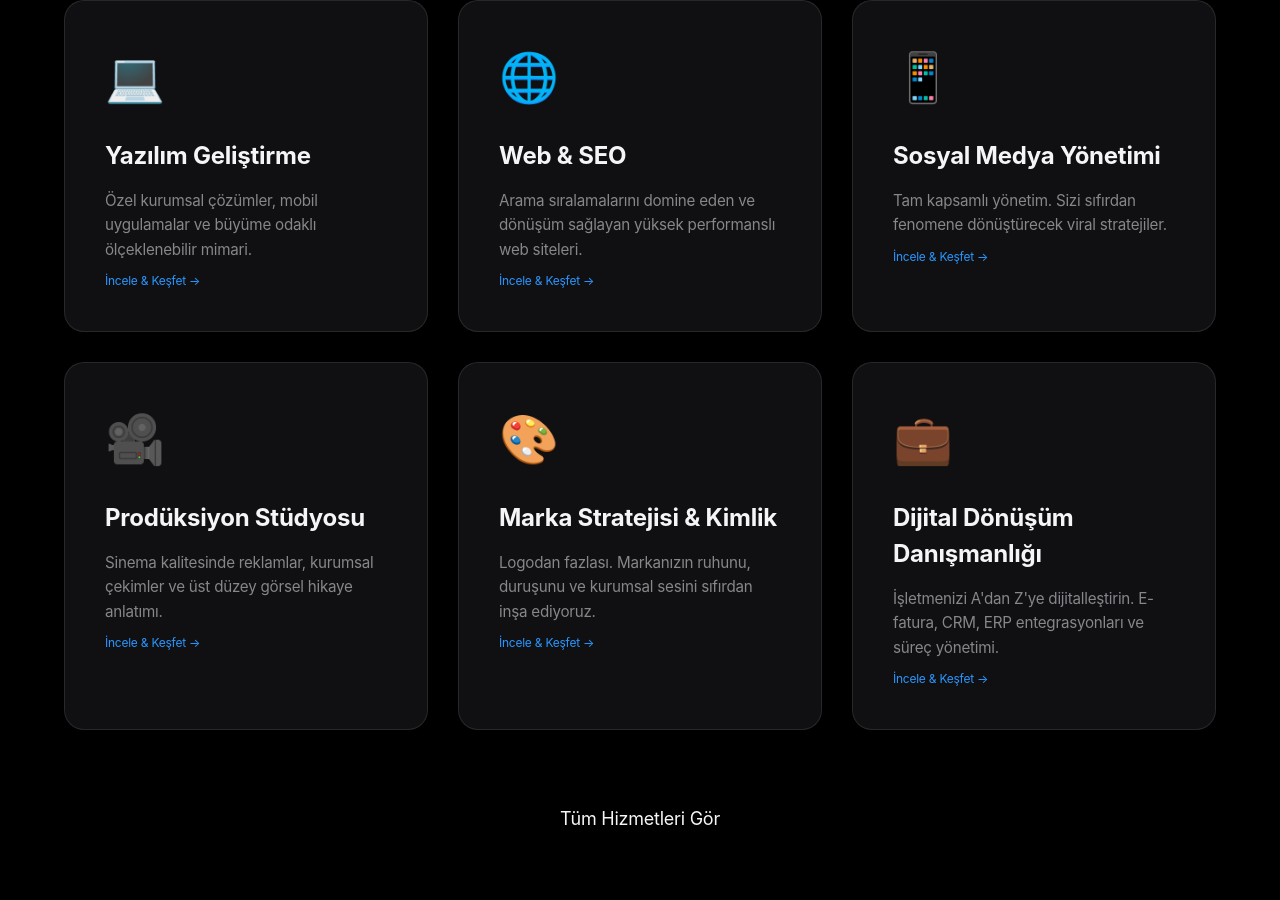
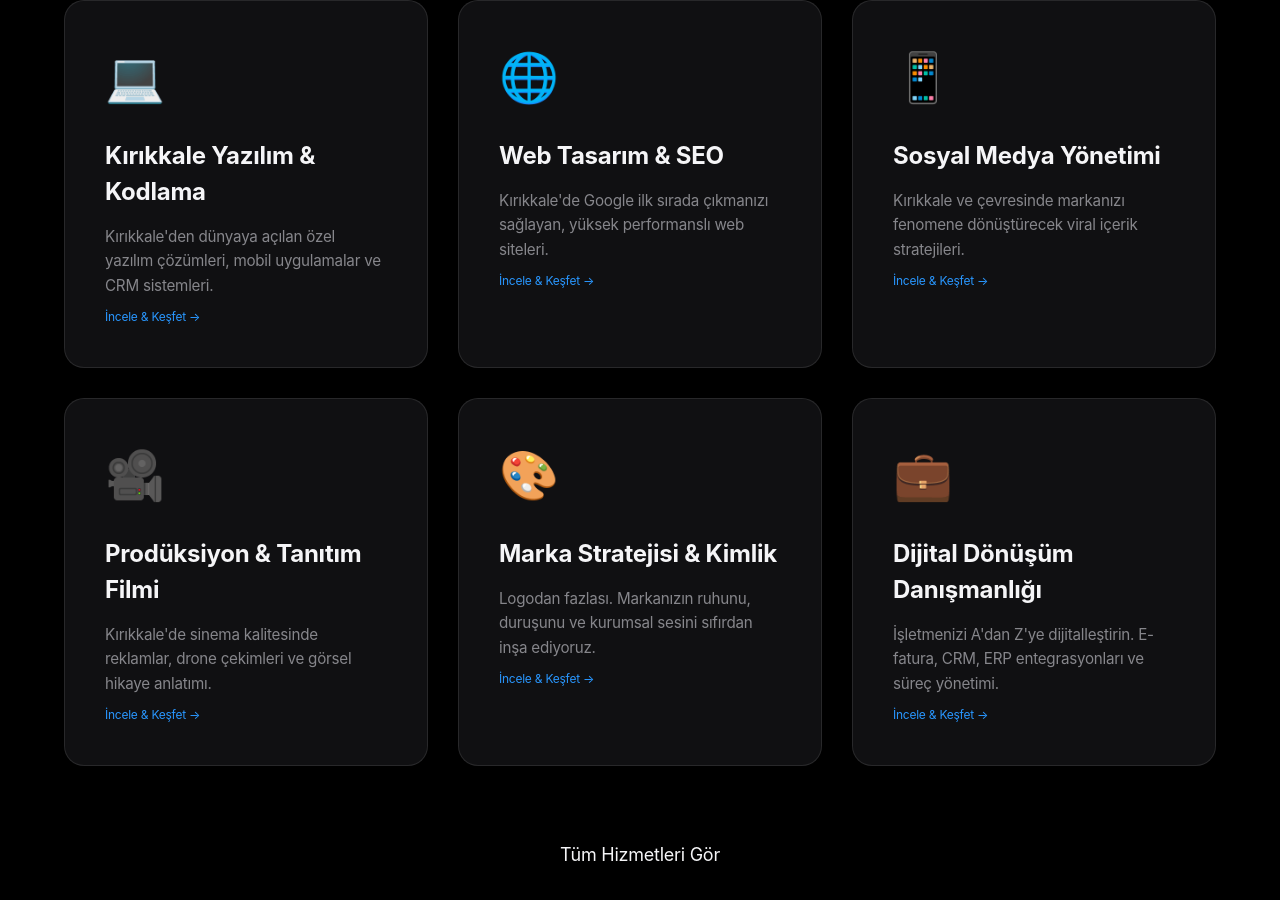
Before and after one commit to zumerkk/zmkagency, a React (Vite) app: page / in a window 1280 px wide. Shown: the part 1376-2276 px from the top of the page. Built offline with nearby package versions, Linux system fonts and the light colour scheme.

Commit message:
Feat: Kırıkkale SEO Domination - Content & Schema updates

```diff
--- a/src/components/SEO.jsx
+++ b/src/components/SEO.jsx
@@ -29,6 +29,47 @@ const SEO = ({ title, description, keywords, schema }) => {
             "@type": "GeoCoordinates",
             "latitude": 39.8468,
             "longitude": 33.5153
+        },
+        "areaServed": [
+            {
+                "@type": "City",
+                "name": "Kırıkkale"
+            },
+            {
+                "@type": "City",
+                "name": "Ankara"
+            },
+            {
+                "@type": "AdministrativeArea",
+                "name": "İç Anadolu Bölgesi"
+            }
+        ],
+        "hasOfferCatalog": {
+            "@type": "OfferCatalog",
+            "name": "Dijital Ajans Hizmetleri",
+            "itemListElement": [
+                {
+                    "@type": "Offer",
+                    "itemOffered": {
+                        "@type": "Service",
+                        "name": "Kırıkkale Web Tasarım"
+                    }
+                },
+                {
+                    "@type": "Offer",
+                    "itemOffered": {
+                        "@type": "Service",
+                        "name": "Kırıkkale Sosyal Medya Yönetimi"
+                    }
+                },
+                {
+                    "@type": "Offer",
+                    "itemOffered": {
+                        "@type": "Service",
+                        "name": "Kırıkkale Drone Çekimi"
+                    }
+                }
+            ]
         },
         "openingHoursSpecification": {
             "@type": "OpeningHoursSpecification",
--- a/src/translations.js
+++ b/src/translations.js
@@ -34,10 +34,10 @@ export const content = {
                 {
                     id: "software",
                     isFeatured: true,
-                    title: "Yazılım Geliştirme",
-                    description: "Özel kurumsal çözümler, mobil uygulamalar ve büyüme odaklı ölçeklenebilir mimari.",
+                    title: "Kırıkkale Yazılım & Kodlama",
+                    description: "Kırıkkale'den dünyaya açılan özel yazılım çözümleri, mobil uygulamalar ve CRM sistemleri.",
                     icon: "💻",
-                    detailTitle: "Yazılım Mühendisliğinde Zirve",
+                    detailTitle: "Kırıkkale'nin Yazılım Üssü",
                     detailText: "İşletmenizin DNA'sına uygun, yaşayan ve evrimleşen yazılım ekosistemleri kuruyoruz. Hazır şablonlar veya kopyala-yapıştır çözümler bizim dünyamızda yok. Biz, milyonlarca işlemi milisaniyeler içinde işleyebilen, banka seviyesinde güvenliğe sahip ve yarının teknolojilerine bugünden hazır altyapılar inşa ediyoruz.",
                     features: ["Microservices Mimarisi", "Cloud-Native Çözümler", "Yüksek Ölçeklenebilirlik", "Bankacılık Seviyesi Güvenlik"],
                     process: ["Analiz & Mimari", "Agile Geliştirme", "QA & Güvenlik", "DevOps & Scale"]
@@ -45,8 +45,8 @@ export const content = {
                 {
                     id: "web-seo",
                     isFeatured: true,
-                    title: "Web & SEO",
-                    description: "Arama sıralamalarını domine eden ve dönüşüm sağlayan yüksek performanslı web siteleri.",
+                    title: "Web Tasarım & SEO",
+                    description: "Kırıkkale'de Google ilk sırada çıkmanızı sağlayan, yüksek performanslı web siteleri.",
                     icon: "globe",
                     detailTitle: "Dijital Hakimiyet",
                     detailText: "Sadece güzel görünen bir web sitesi yeterli değil. Biz, Google'ın algoritmalarını dize getiren, rakiplerinizi arama sonuçlarında ezen ve ziyaretçiyi sadık bir müşteriye dönüştüren dijital makineler üretiyoruz. Hız, estetik ve psikoloji; hepsi tek bir pakette.",
@@ -57,7 +57,7 @@ export const content = {
                     id: "social-media",
                     isFeatured: true,
                     title: "Sosyal Medya Yönetimi",
-                    description: "Tam kapsamlı yönetim. Sizi sıfırdan fenomene dönüştürecek viral stratejiler.",
+                    description: "Kırıkkale ve çevresinde markanızı fenomene dönüştürecek viral içerik stratejileri.",
                     icon: "iphone",
                     detailTitle: "Topluluk ve Kültür İnşası",
                     detailText: "Markanızı bir logodan fazlası, takip edilen bir harekete dönüştürüyoruz. Sadece 'post atmak' değil, kültür yaratmak bizim işimiz. Algoritmaları değil, insan psikolojisini hackliyoruz. Sizin için sadık bir hayran kitlesi inşa ediyoruz.",
@@ -67,8 +67,8 @@ export const content = {
                 {
                     id: "production",
                     isFeatured: true,
-                    title: "Prodüksiyon Stüdyosu",
-                    description: "Sinema kalitesinde reklamlar, kurumsal çekimler ve üst düzey görsel hikaye anlatımı.",
+                    title: "Prodüksiyon & Tanıtım Filmi",
+                    description: "Kırıkkale'de sinema kalitesinde reklamlar, drone çekimleri ve görsel hikaye anlatımı.",
                     icon: "camera",
                     detailTitle: "Görsel Hikaye Anlatıcılığı",
                     detailText: "Markanızın hikayesini Hollywood standartlarında anlatıyoruz. En son teknoloji kameralar, drone'lar ve ödüllü post-prodüksiyon ekibimizle, izleyicinin retinasına kazınan görüntüler üretiyoruz. Sıradanlığa yer yok, her kare bir sanat eseri.",
```
